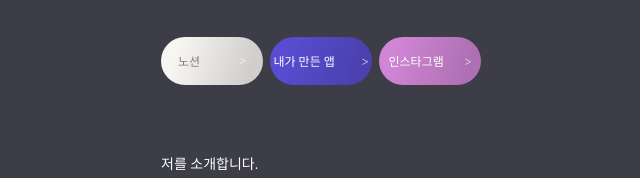
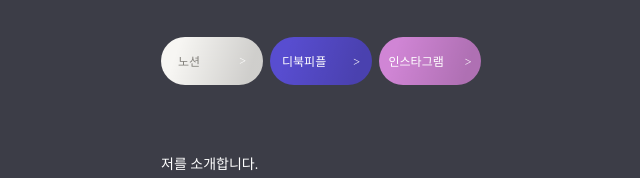
Before and after one commit to hipdubari/resume, a plain HTML site: page index.html in a window 1280 px wide. Shown: the part 175-353 px from the top of the page, 319-959 px from the left. Drawn offline with Linux system fonts and the light colour scheme; a web font is replaced by a local one.

Commit message:
Update index.html

```diff
--- a/index.html
+++ b/index.html
@@ -143,7 +143,7 @@
         </div>
         <div class="minis">
             <a class="notion" target="_blank" href="https://www.notion.so/mr-789acb9770294a54a98f7c818ef49a67">노션             <span style="color:#FFFFFF">></span></a>
-            <a class="brunch" target="_blank" href="https://www.dbook.ai/">내가 만든 앱         ></a>
+            <a class="brunch" target="_blank" href="https://www.dbook.ai/">디북피플         ></a>
             <a class="facebook" target="_blank" href="https://spartacodingclub.kr/">인스타그램       ></a>
         </div>
         <div style="color:#FFFFFF;width: 320px;font-size: 14px;margin-bottom: 8px;">저를 소개합니다.</div>
```
